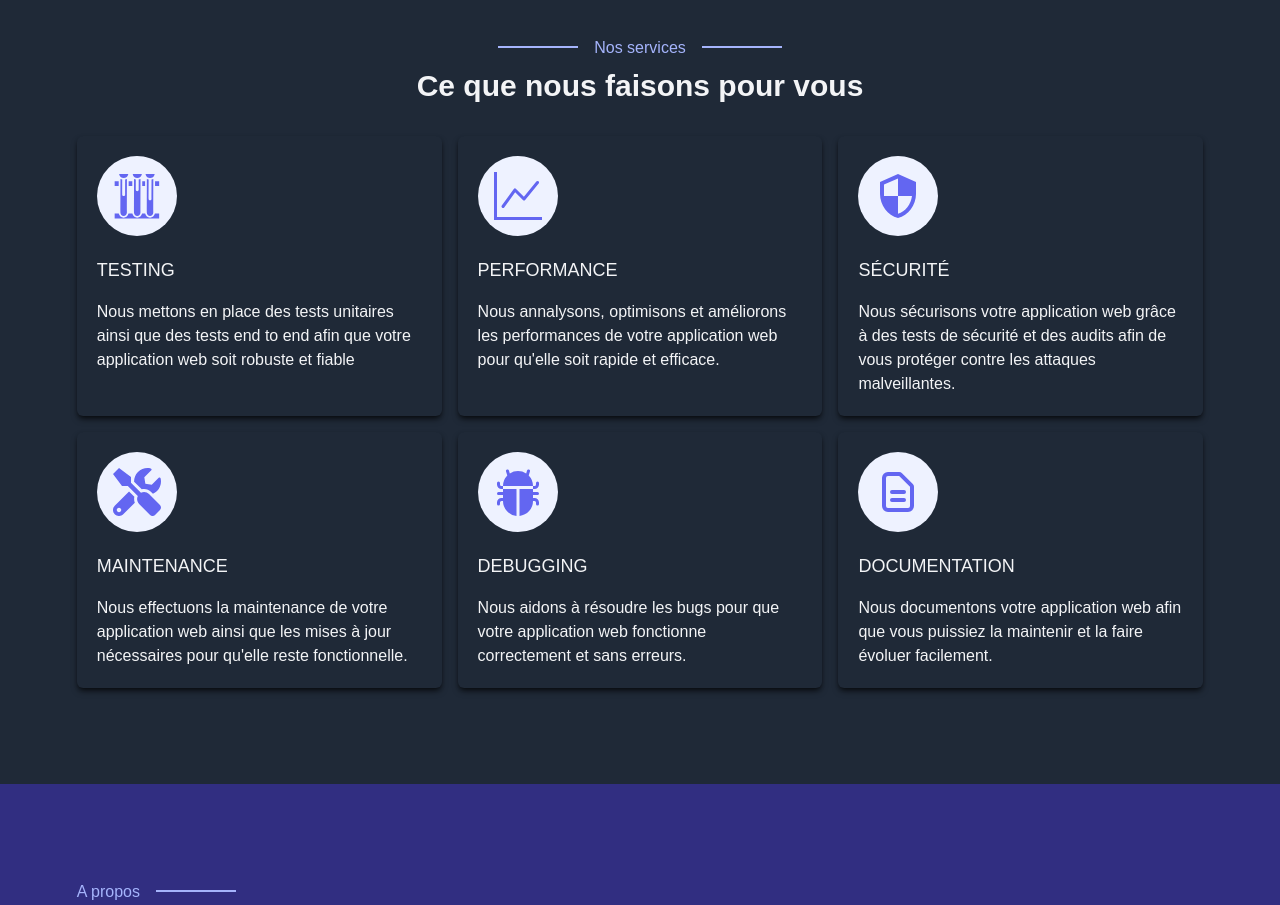
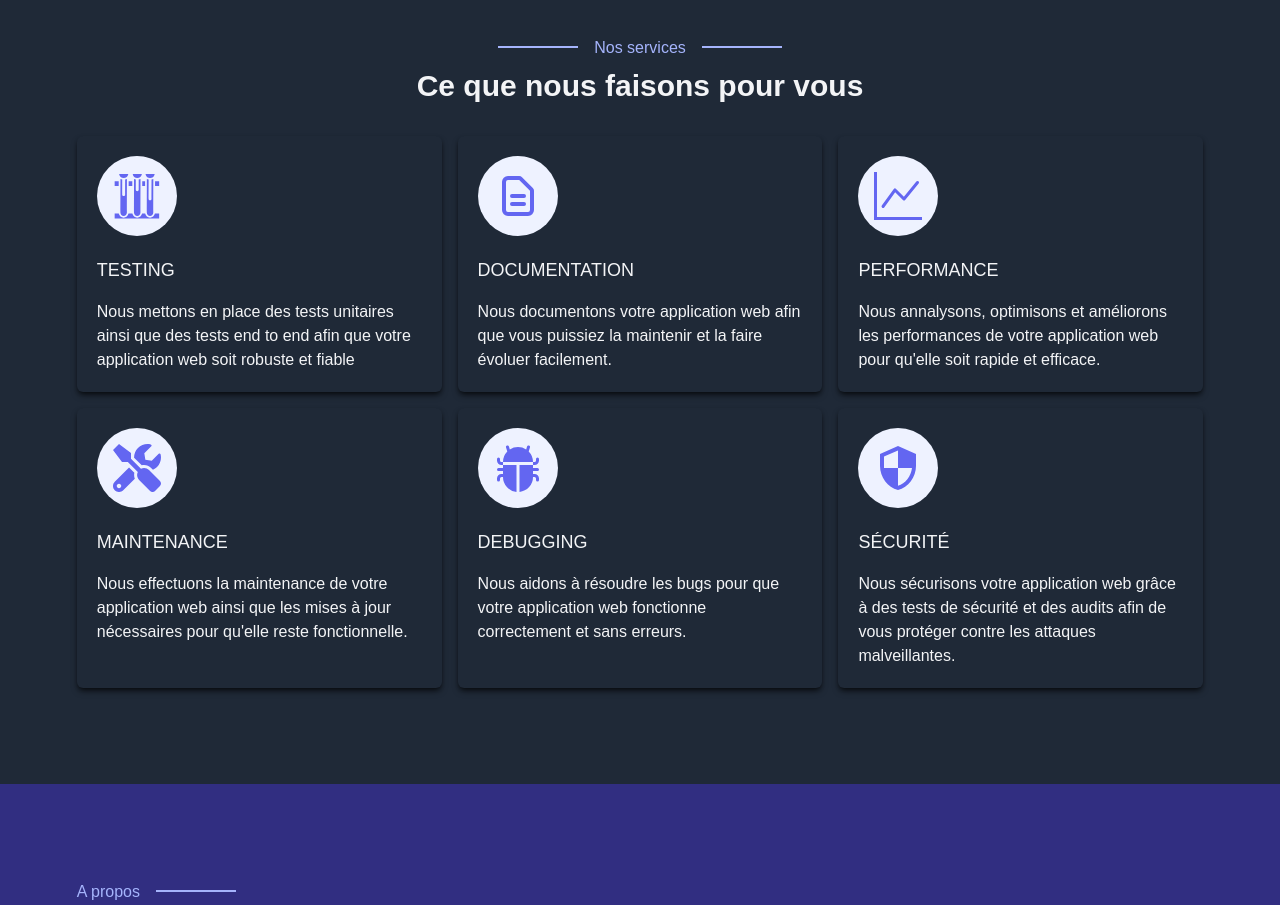
Before and after one commit to erischon/the-dizalch-project, a Next.js app: page / in a window 1280 px wide. Shown: the part 860-1765 px from the top of the page. Built offline with nearby package versions, Linux system fonts and the light colour scheme.

Commit message:
Update infos.js

```diff
--- a/src/data/infos.js
+++ b/src/data/infos.js
@@ -36,18 +36,18 @@ export const services = [
     image: "/images/services/testing.jpg",
   },
   {
+    title: "Documentation",
+    description:
+      "Nous documentons votre application web afin que vous puissiez la maintenir et la faire évoluer facilement.",
+    icon: <HiOutlineDocumentText />,
+    image: "/images/services/security.jpg",
+  },
+  {
     title: "Performance",
     description:
       "Nous annalysons, optimisons et améliorons les performances de votre application web pour qu'elle soit rapide et efficace.",
     icon: <BsGraphUp />,
     image: "/images/services/performance.jpg",
-  },
-  {
-    title: "Sécurité",
-    description:
-      "Nous sécurisons votre application web grâce à des tests de sécurité et des audits afin de vous protéger contre les attaques malveillantes.",
-    icon: <MdSecurity />,
-    image: "/images/services/security.jpg",
   },
   {
     title: "Maintenance",
@@ -64,10 +64,10 @@ export const services = [
     image: "/images/services/security.jpg",
   },
   {
-    title: "Documentation",
+    title: "Sécurité",
     description:
-      "Nous documentons votre application web afin que vous puissiez la maintenir et la faire évoluer facilement.",
-    icon: <HiOutlineDocumentText />,
+      "Nous sécurisons votre application web grâce à des tests de sécurité et des audits afin de vous protéger contre les attaques malveillantes.",
+    icon: <MdSecurity />,
     image: "/images/services/security.jpg",
   },
 ];
```
